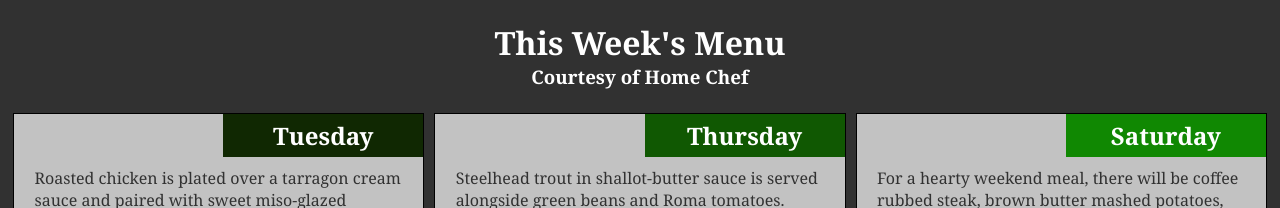
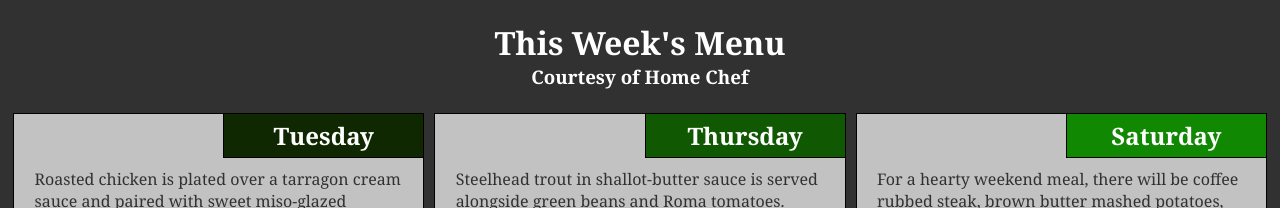
Before and after one commit to bgiacherio/courseratest, a plain HTML site: page module2solution/index.html in a window 1280 px wide. Shown: the top 208 px of the page. Drawn offline with Linux system fonts and the light colour scheme.

Commit message:
fixed border again

```diff
--- a/module2solution/css/stylesheet.css
+++ b/module2solution/css/stylesheet.css
@@ -19,7 +19,8 @@ h2 {
 	float: right;
 	width: 200px;
 	padding: 5px;
-	border: 0 0 1px 1px solid #000000;
+	border-bottom: 1px solid #000000;
+	border-left: 1px solid #000000;
 	margin: 0 0 10px 0;
 	text-align: center;
 	background-color: #105802;
```
